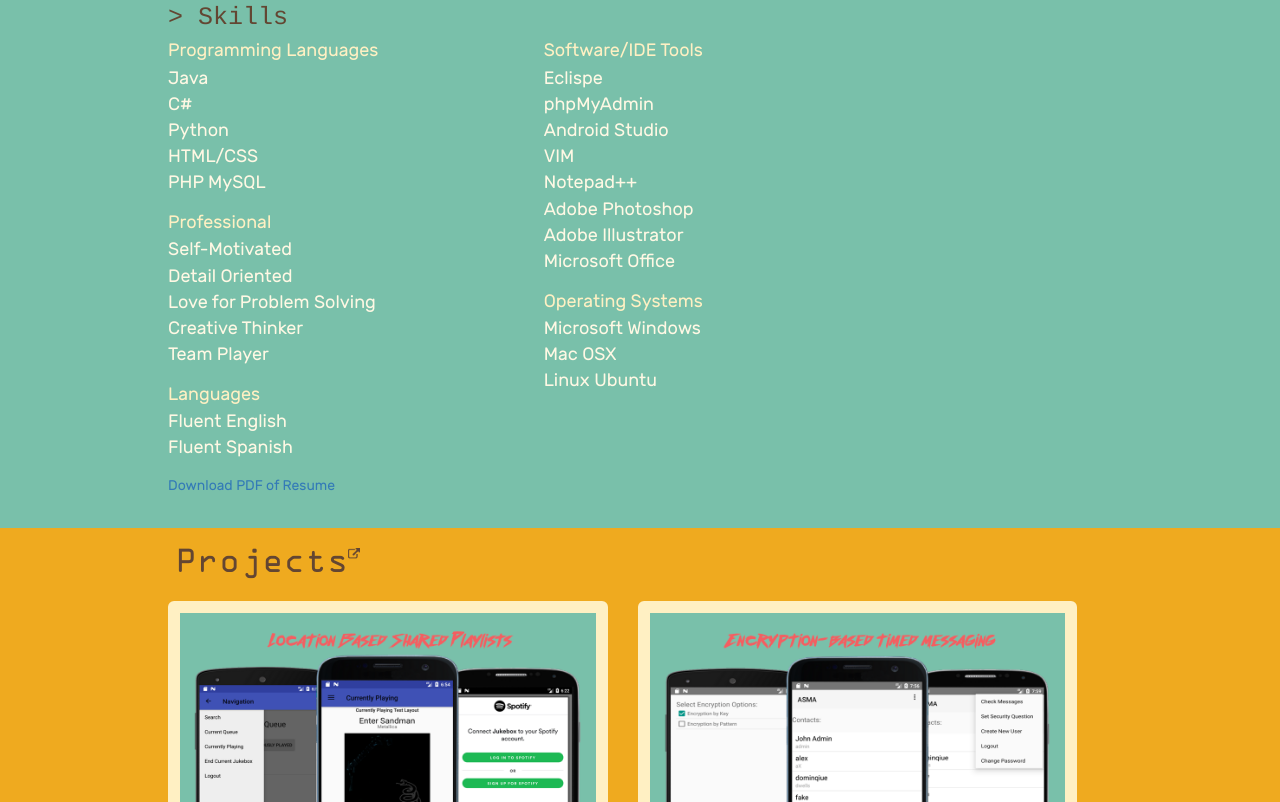
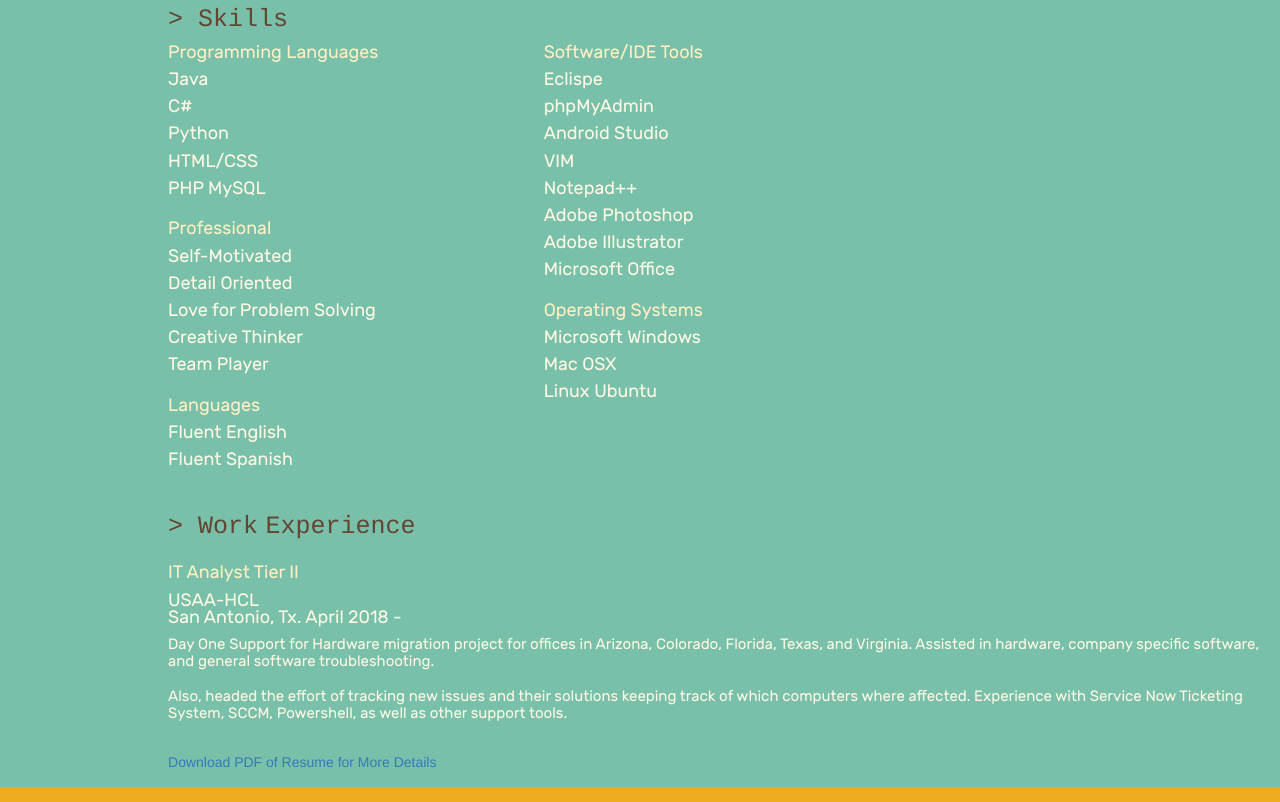
Before and after one commit to lino994/resume-website, a plain HTML site: page index.html in a window 1280 px wide. Shown: the part 618-1420 px from the top of the page. Drawn offline with nearby package versions, Linux system fonts and the light colour scheme; a web font is replaced by a local one.

Commit message:
Edited website visually, added work experience, changed email displayed, removed social media links under email.

```diff
--- a/css/custom.css
+++ b/css/custom.css
@@ -132,8 +132,14 @@ h1:hover{
 #resume-sub-text{
 	font-size: 18px;
 	color: #FFF8E4;
-	line-height:90%;
+	line-height:95%;
 
+}
+
+#resume-work-xp-desc{
+	font-size: 15px;
+	line-height:115%;
+	color: #FFF8E4;
 }
 
 #resume-course{
--- a/index.html
+++ b/index.html
@@ -144,9 +144,23 @@
 						<br>
 				</div>
 			</div>
+		</article>
 
-			<a href="downloads/LinoPerez_Resume_Nov2017.pdf" id="resume_download"> Download PDF of Resume</a>
+		<article id="education-article">
+			<p id="resume-header">>&#8239;&#8239;Work&#8239;Experience</p>
+			<br>
+			<p id="resume-course">IT Analyst Tier II </p>
+			<p id="resume-sub-text">USAA-HCL&#8239;&#8239;<br>San Antonio, Tx. April 2018 - </p>
+			<p id="resume-work-xp-desc">
+			Day One Support for Hardware migration project for offices in Arizona, Colorado, Florida, Texas, and Virginia.
+			Assisted in hardware, company specific software, and general software troubleshooting.
+			<br>
+			<br>
+			Also, headed the effort of tracking new issues and their solutions keeping track
+			of which computers where affected.
+			Experience with Service Now Ticketing System, SCCM, Powershell, as well as other support tools.
 		</article>
+		<a href="downloads/LinoPerez_Resume_Nov2017.pdf" id="resume_download"> Download PDF of Resume for More Details</a>
 
 	</div>
 	<!--Resume End-->
@@ -210,8 +224,8 @@
 	<div class="container-fluid" id="contact">
 		<h3>Contact Me</h3>
 		<p class="contact-info">>&#8239;Phone: 956&#8239;237&#8239;3892</p>
-		<p class="contact-info">>&#8239;Email: linosperez@gmail.com</p>
-		<div id="social-row" class="row">
+		<p class="contact-info">>&#8239;Email: linos.perezv@gmail.com</p>
+		<!---<div id="social-row" class="row">
 			<div class="col-md-2 col-sm-8 col-xs-8 social-div">
 				<p class="contact-info-social">>&#8239;Social:</p>
 			</div>
@@ -226,7 +240,7 @@
 				<a href="#">
 					<img src="./img/linkin_icon.png" id="social-img-linked" class="img-responsive"> </p>
 				</a>
-			</div>
+			</div>--->
 
 		</div>
 	</div>
```
